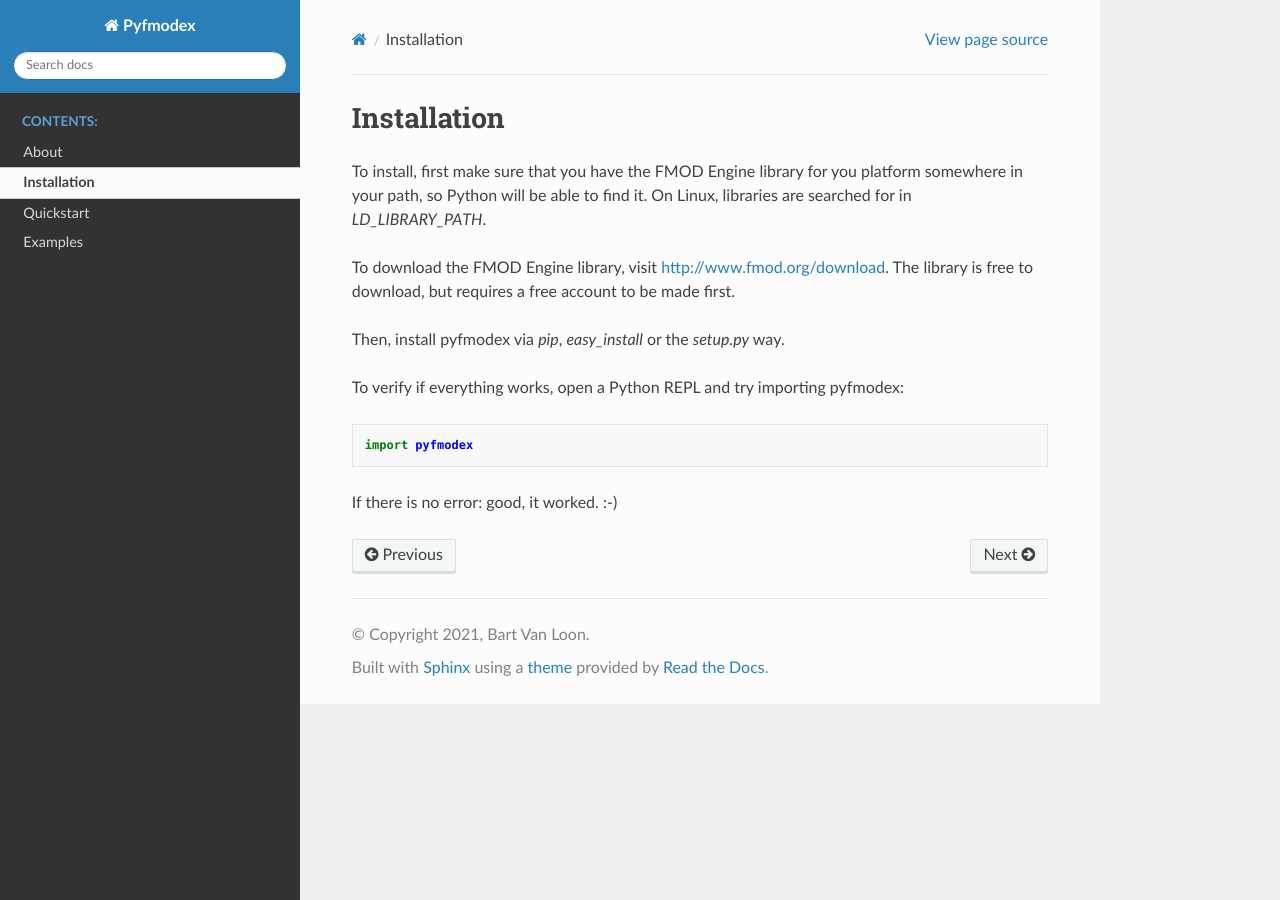
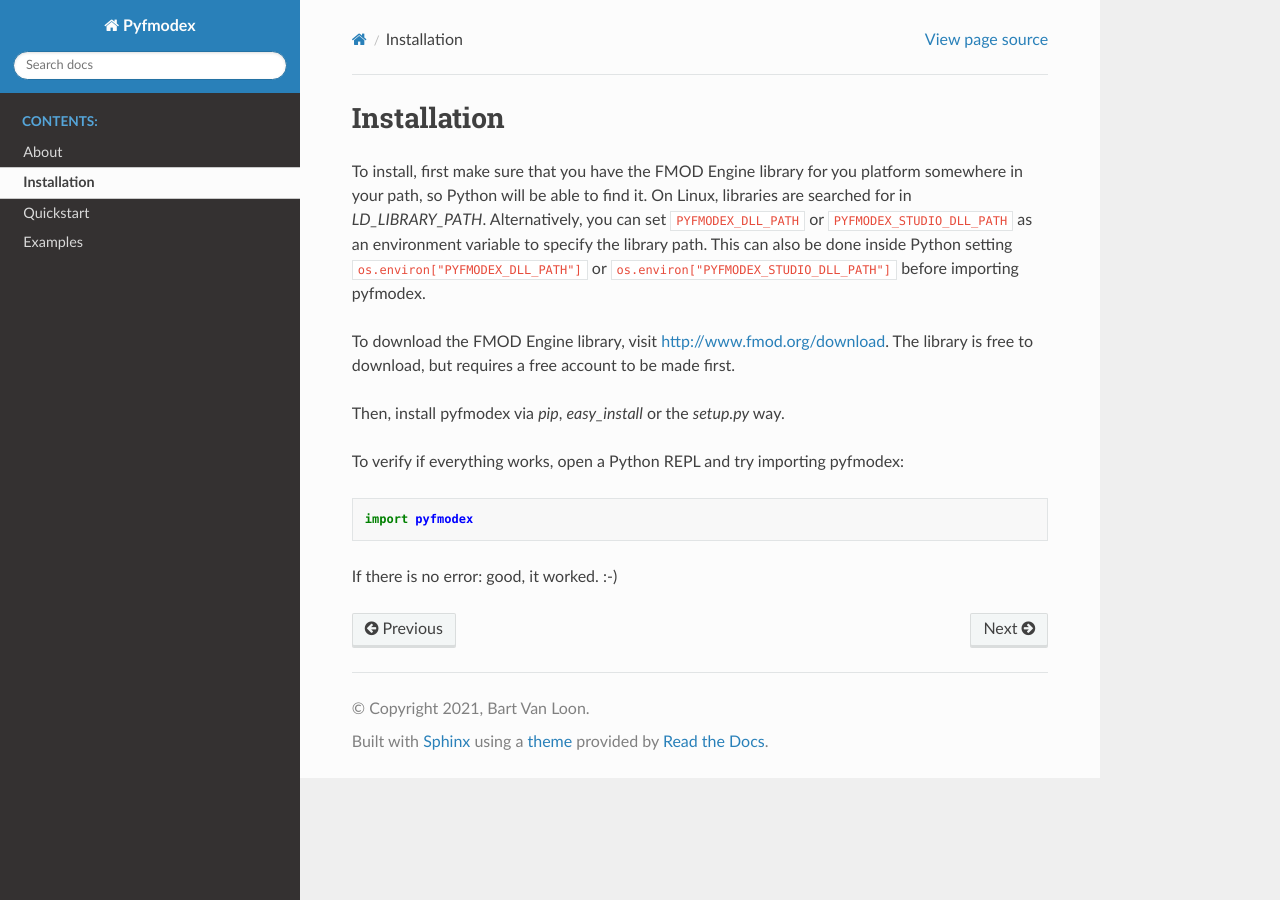
Before and after one commit to tyrylu/pyfmodex, a Sphinx documentation site: the page built from docs/usage/installation.rst, in a window 1280 px wide. Built offline with Sphinx 7.4.7 and the Read the Docs theme 2.0.0, drawn with Linux system fonts in a browser that asks for light colours; pages that are not in the unit, such as notebooks, are missing from menus.

Commit message:
Update readme.md and installation.rst

```diff
--- a/docs/usage/installation.rst
+++ b/docs/usage/installation.rst
@@ -3,6 +3,7 @@ Installation
 
 To install, first make sure that you have the FMOD Engine library for you platform somewhere in your path, so Python will be able to find it.
 On Linux, libraries are searched for in `LD_LIBRARY_PATH`.
+Alternatively, you can set ``PYFMODEX_DLL_PATH`` or  ``PYFMODEX_STUDIO_DLL_PATH`` as an environment variable to specify the library path. This can also be done inside Python setting ``os.environ["PYFMODEX_DLL_PATH"]`` or ``os.environ["PYFMODEX_STUDIO_DLL_PATH"]`` before importing pyfmodex.
 
 .. todo:: Add instructions for library paths on Mac OS X and Windows
 
```
Also changed, not shown: readme.md (+1 -0 lines).
